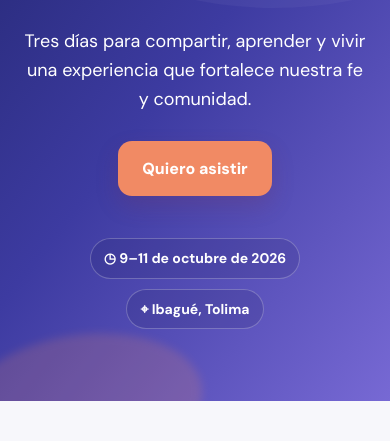
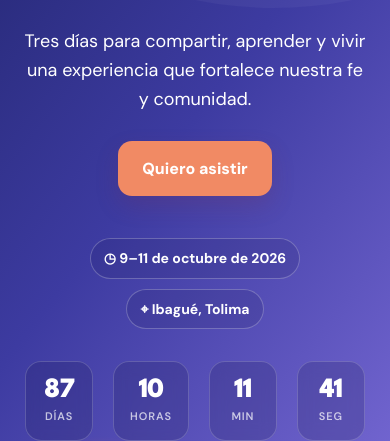
Before and after one commit to gualdrony/national-event, a plain HTML site: page index.html in a window 390 px wide. Shown: the part 420-861 px from the top of the page. Drawn offline with Linux system fonts and the light colour scheme.

Commit message:
Add live countdown timer to event page
Integrates a dynamic countdown to the hero section, displaying the remaining days, hours, minutes, and seconds until the event on October 9, 2026.

This includes:
- HTML structure for the countdown display.
- CSS for styling and responsive layout.
- JavaScript to calculate and update the time in real-time.

```diff
--- a/index.html
+++ b/index.html
@@ -23,7 +23,8 @@
     .directions { max-width:800px; margin:82px auto 0; padding:45px 28px; border-radius:22px; background:#fff; text-align:center; } .directions p { max-width:580px; margin:0 auto 25px; font-size:18px; } .directions .buttons { display:flex; justify-content:center; flex-wrap:wrap; gap:12px; } .button.secondary { background:transparent; border:1px solid var(--blue); color:var(--blue); }
     .cta { max-width:760px; margin:72px auto 0; padding:52px 30px; border-radius:24px; background:linear-gradient(130deg,#fff 0%,#fff0ea 100%); text-align:center; border:1px solid #f0ded8; } .cta p { max-width:530px; margin:16px auto 24px; } .muted { color:#687181; font-size:14px; }
     footer { padding:34px 7vw; background:#131746; color:#dfe2ff; text-align:center; font-size:14px; }
-    @media (max-width:700px) { .hero { min-height:650px; padding-inline:24px; } nav { align-items:flex-start; } .tag { display:none; } .hero-content { margin-top:108px; } .cards,.location,.venue-gallery { grid-template-columns:1fr; } .card:nth-child(2) { transform:none; } .location .copy { padding:40px 30px; } main { padding-inline:18px; } }
+    @media (max-width:700px) { .hero { min-height:650px; padding-inline:24px; } nav { align-items:flex-start; } .tag { display:none; } .hero-content { margin-top:108px; } .cards,.location,.venue-gallery { grid-template-columns:1fr; } .card:nth-child(2) { transform:none; } .location .copy { padding:40px 30px; } main { padding-inline:18px; } .countdown { gap:12px; } .cd-num { font-size:28px; } }
+    .countdown { display:flex; justify-content:center; gap:20px; margin-top:32px; } .cd-unit { display:flex; flex-direction:column; align-items:center; gap:4px; min-width:68px; padding:14px 16px; border:1px solid rgba(255,255,255,.18); border-radius:16px; background:rgba(20,20,70,.18); backdrop-filter:blur(8px); } .cd-num { font:800 clamp(28px,4vw,38px)/1 "League Spartan",sans-serif; letter-spacing:-.03em; } .cd-label { font-size:11px; font-weight:600; letter-spacing:.08em; text-transform:uppercase; opacity:.7; }
   </style>
 </head>
 <body>
@@ -35,6 +36,12 @@
       <p class="lead">Tres días para compartir, aprender y vivir una experiencia que fortalece nuestra fe y comunidad.</p>
       <a class="button" href="#registro">Quiero asistir</a>
       <div class="date"><span>◷ 9–11 de octubre de 2026</span><span>⌖ Ibagué, Tolima</span></div>
+      <div class="countdown" id="countdown" aria-label="Cuenta regresiva para el evento">
+        <div class="cd-unit"><span class="cd-num" id="cd-days">--</span><span class="cd-label">Días</span></div>
+        <div class="cd-unit"><span class="cd-num" id="cd-hours">--</span><span class="cd-label">Horas</span></div>
+        <div class="cd-unit"><span class="cd-num" id="cd-mins">--</span><span class="cd-label">Min</span></div>
+        <div class="cd-unit"><span class="cd-num" id="cd-secs">--</span><span class="cd-label">Seg</span></div>
+      </div>
     </div>
   </header>
   <main>
@@ -47,5 +54,26 @@
     <section id="registro" class="cta"><p class="eyebrow">Registro próximamente</p><h2>Se parte de este encuentro</h2><p>Aún estamos preparando el formulario de inscripción y la información de alojamiento. Guarda esta página y vuelve pronto para completar tu registro.</p><p class="muted">9, 10 y 11 de octubre de 2026</p></section>
   </main>
   <footer>Convención Nacional 2026 · Iglesia Misión Evangélica Buenas Nuevas</footer>
+  <script>
+    (function(){
+      var target = new Date('2026-10-09T00:00:00-05:00').getTime();
+      var d = document.getElementById('cd-days');
+      var h = document.getElementById('cd-hours');
+      var m = document.getElementById('cd-mins');
+      var s = document.getElementById('cd-secs');
+      function pad(n){ return n < 10 ? '0' + n : n; }
+      function update(){
+        var now = Date.now();
+        var diff = target - now;
+        if(diff <= 0){ d.textContent='00'; h.textContent='00'; m.textContent='00'; s.textContent='00'; return; }
+        d.textContent = Math.floor(diff/86400000);
+        h.textContent = pad(Math.floor((diff%86400000)/3600000));
+        m.textContent = pad(Math.floor((diff%3600000)/60000));
+        s.textContent = pad(Math.floor((diff%60000)/1000));
+      }
+      update();
+      setInterval(update, 1000);
+    })();
+  </script>
 </body>
 </html>
```
